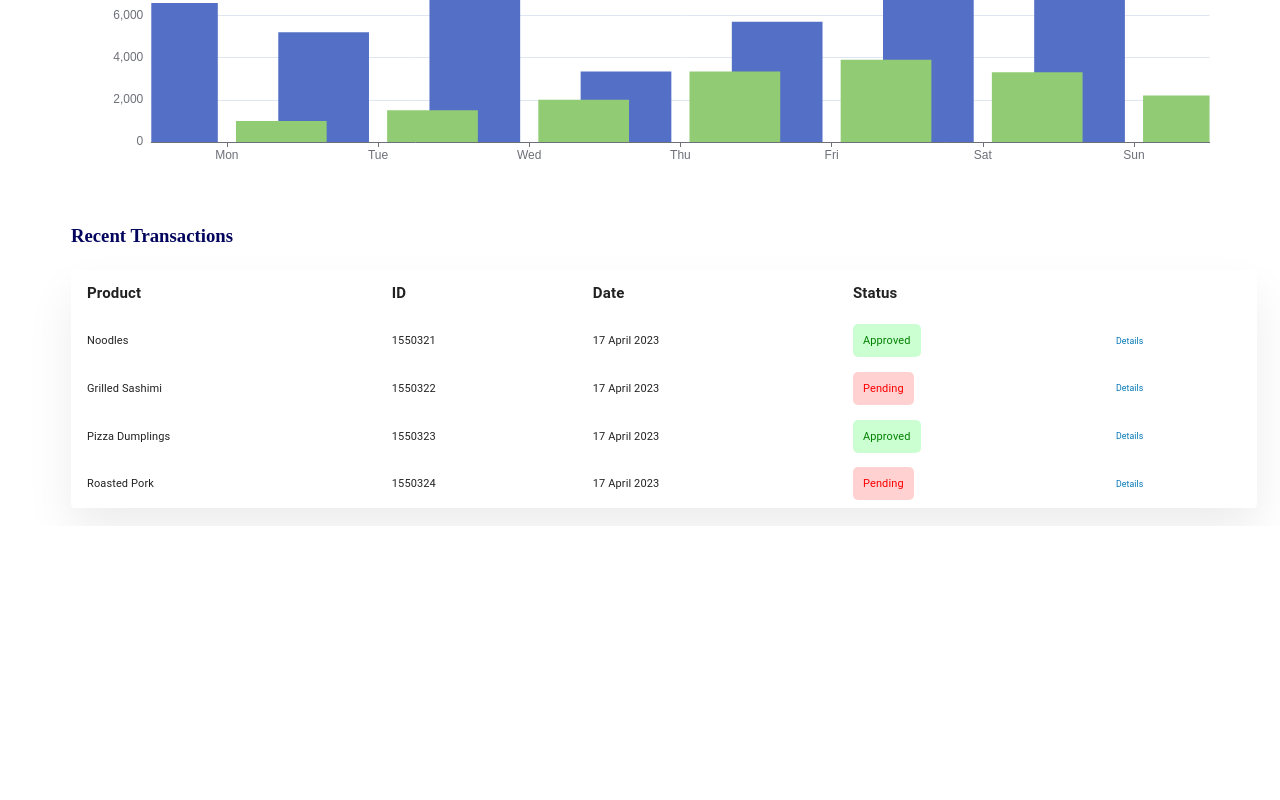
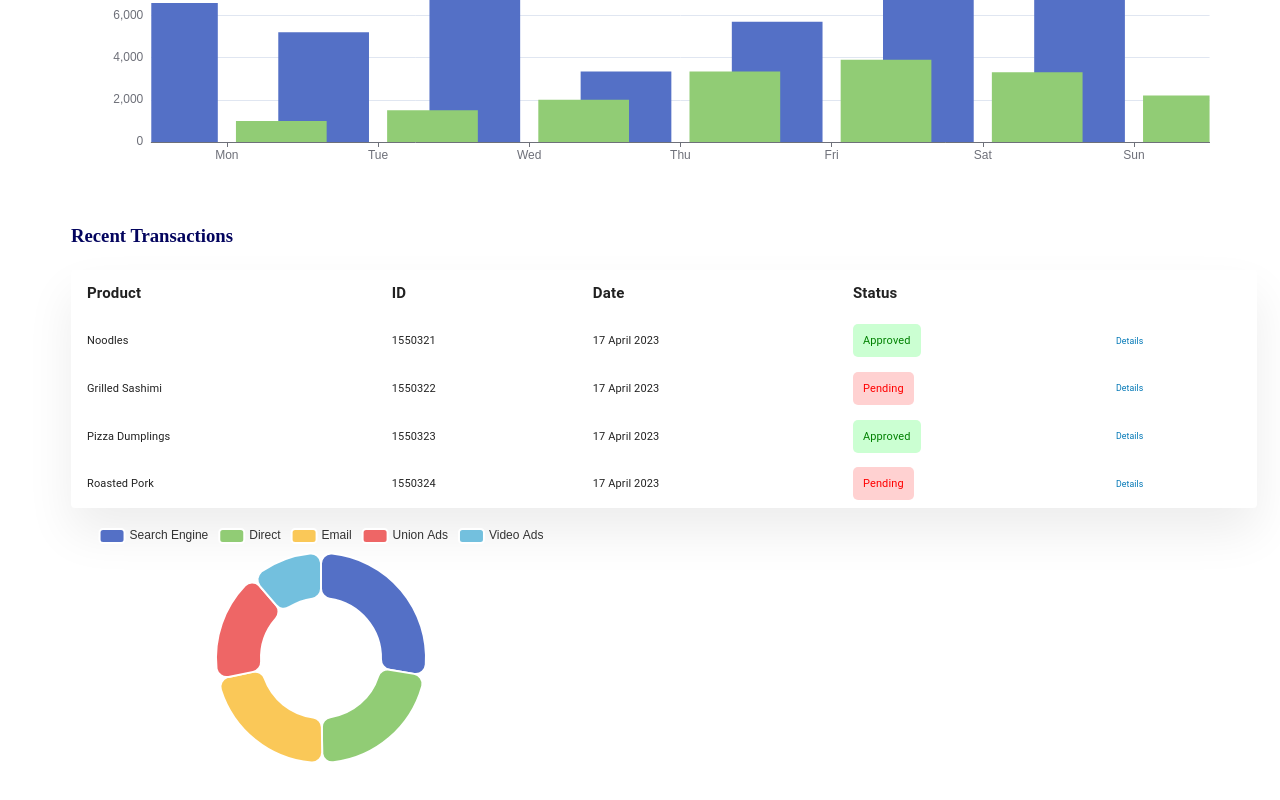
Before and after one commit to Doubting-Thomas/admin-dashboard, a React (Create React App) app: page /dashboard in a window 1280 px wide. Shown: the part 1829-2629 px from the top of the page. Before the commit the page ends 2355 px from the top, so only its background shows below. Built offline with nearby package versions, Linux system fonts and the light colour scheme; the HTML template or start-up script is replaced by a standard one.

Commit message:
feat: render pie chart on dashboard display

```diff
--- a/src/pages/Dashboard.jsx
+++ b/src/pages/Dashboard.jsx
@@ -5,6 +5,7 @@ import Stats from "../components/Stats/Stats";
 import css from "./Dashboard.module.css";
 // import OrderTable from "../components/TableData/TableData";
 import OrderTable from "../components/TableData/TableData";
+import PieChartData from "../components/PieChart/PieChart";
 
 const Dashboard = () => {
   return (
@@ -14,8 +15,13 @@ const Dashboard = () => {
       <Card />
       <Stats />
 
-      <div className={css.bottom}>
+      <div className={css.dashboard__bottom}>
         <OrderTable />
+
+        <div className={css.dashboard__pie}>
+          {/* <h3 className={css.heading}>Revenue</h3>; */}
+          <PieChartData />
+        </div>
       </div>
     </div>
   );
```
